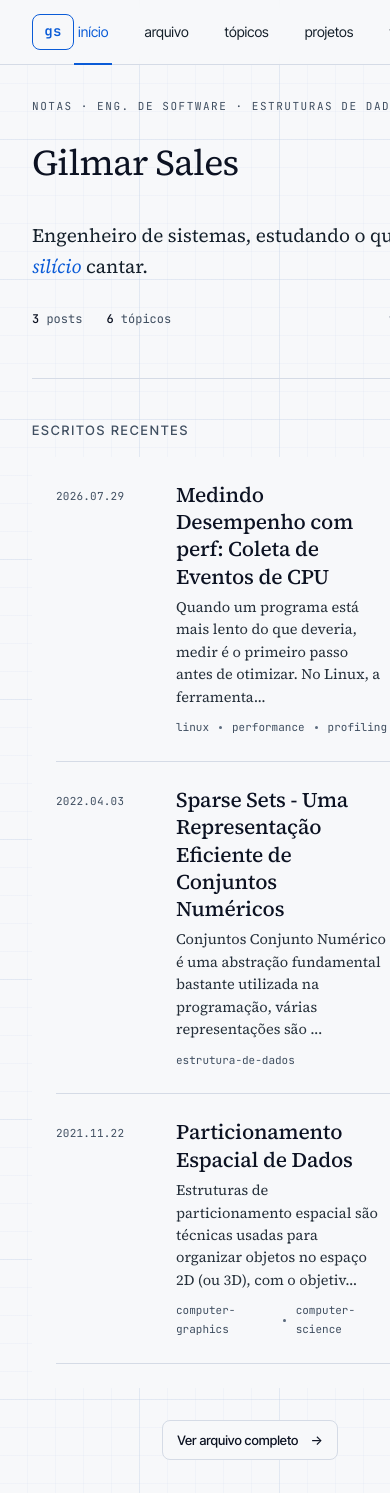
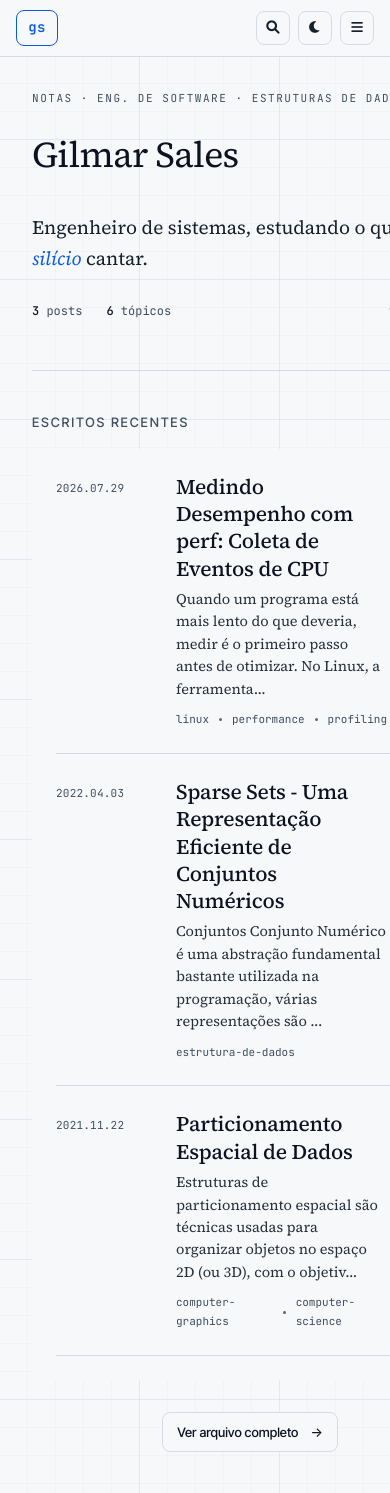
Before and after one commit to gilmar-sales/gilmar-sales.github.io, a Jekyll site: the page built from index.html, in a window 390 px wide. Built offline with Jekyll 4.4.1, drawn with Linux system fonts in a browser that asks for light colours; the list of posts is cut into pages by our own code.

Commit message:
feat(nav): implement mobile navigation menu with toggle functionality
- Added a responsive mobile navigation menu with a toggle button for better accessibility.
- Enhanced CSS styles for the navigation layout, including grid areas for brand and tools.
- Introduced backdrop for the mobile menu to improve user experience when the menu is open.
- Implemented JavaScript functionality to handle menu opening/closing and backdrop interactions.
- Updated existing styles to ensure compatibility with the new mobile navigation design.

```diff
--- a/_layouts/default.html
+++ b/_layouts/default.html
@@ -58,12 +58,12 @@
         />
     </head>
     <body class="grid paper">
-        <nav class="nav">
-            <div style="display: flex; align-items: center; gap: 16px;">
+        <nav class="nav" id="site-nav">
+            <div class="nav-brand-wrap">
                 <a href="/" class="nav-brand">gs</a>
                 <div class="nav-name">gilmar-sales</div>
             </div>
-            <nav>
+            <nav class="nav-menu" id="nav-menu" aria-label="Seções">
                 <a href="/" {% if page.url == "/" %}class="active"{% endif %}>início</a>
                 <a href="/archive/" {% if page.url == "/archive/" %}class="active"{% endif %}>arquivo</a>
                 <a href="/topics/" {% if page.url == "/topics/" or page.url contains "/topics/" %}class="active"{% endif %}>tópicos</a>
@@ -100,12 +100,21 @@
                         <span class="tip-keys" data-keys="mod+shift+l"></span>
                     </span>
                 </button>
+                <button
+                    class="icon-btn nav-menu-toggle"
+                    id="nav-menu-toggle"
+                    type="button"
+                    aria-label="Abrir menu"
+                    aria-expanded="false"
+                    aria-controls="nav-menu"
+                >
+                    <i class="fas fa-bars" aria-hidden="true" data-icon="open"></i>
+                    <i class="fas fa-times" aria-hidden="true" data-icon="close"></i>
+                </button>
             </div>
-            <div
-                class="nav-progress-bar"
-                id="nav-progress-bar"
-            ></div>
+            <div class="nav-progress-bar" id="nav-progress-bar"></div>
         </nav>
+        <div class="nav-backdrop" id="nav-backdrop" aria-hidden="true"></div>
         <div class="container scroll">
             <div class="content ">{{ content }}</div>
             {% include search.html %}
@@ -193,12 +202,77 @@
                     toggleTheme();
                 });
 
+                // Mobile nav menu
+                var siteNav = document.getElementById("site-nav");
+                var navToggle = document.getElementById("nav-menu-toggle");
+                var navBackdrop = document.getElementById("nav-backdrop");
+                var navMenu = document.getElementById("nav-menu");
+
+                function isMobileNav() {
+                    return window.matchMedia("(max-width: 960px)").matches;
+                }
+
+                function setNavOpen(open) {
+                    if (!siteNav) return;
+                    siteNav.classList.toggle("nav-open", open);
+                    document.body.classList.toggle(
+                        "nav-menu-open",
+                        open && isMobileNav(),
+                    );
+                    if (navToggle) {
+                        navToggle.setAttribute(
+                            "aria-expanded",
+                            open ? "true" : "false",
+                        );
+                        navToggle.setAttribute(
+                            "aria-label",
+                            open ? "Fechar menu" : "Abrir menu",
+                        );
+                    }
+                    if (navBackdrop) {
+                        navBackdrop.classList.toggle("is-visible", open);
+                        navBackdrop.setAttribute(
+                            "aria-hidden",
+                            open ? "false" : "true",
+                        );
+                    }
+                }
+
+                if (navToggle) {
+                    navToggle.addEventListener("click", function () {
+                        setNavOpen(!siteNav.classList.contains("nav-open"));
+                    });
+                }
+                if (navBackdrop) {
+                    navBackdrop.addEventListener("click", function () {
+                        setNavOpen(false);
+                    });
+                }
+                if (navMenu) {
+                    navMenu.querySelectorAll("a").forEach(function (link) {
+                        link.addEventListener("click", function () {
+                            if (isMobileNav()) setNavOpen(false);
+                        });
+                    });
+                }
+
                 document.addEventListener("keydown", function (e) {
                     if (!(e.ctrlKey || e.metaKey) || !e.shiftKey) return;
                     if (e.key.toLowerCase() !== "l") return;
                     if (isTypingTarget(e.target)) return;
                     e.preventDefault();
                     toggleTheme();
+                });
+
+                document.addEventListener("keydown", function (e) {
+                    if (e.key !== "Escape") return;
+                    if (siteNav && siteNav.classList.contains("nav-open")) {
+                        setNavOpen(false);
+                    }
+                });
+
+                window.addEventListener("resize", function () {
+                    if (!isMobileNav()) setNavOpen(false);
                 });
 
                 // Language toggle (placeholder for future i18n)
--- a/css/mobile.css
+++ b/css/mobile.css
@@ -4,16 +4,125 @@
 
 /* Narrow / tablet: collapse home sidebar + article chrome */
 @media screen and (max-width: 960px) {
+    /* Compact topbar: brand + tools + menu sheet */
+    .nav {
+        display: grid;
+        grid-template-columns: 1fr auto;
+        grid-template-areas:
+            "brand tools"
+            "menu menu";
+        align-items: center;
+        gap: 0;
+        padding: 10px 16px;
+        row-gap: 0;
+    }
+
+    .nav-brand-wrap {
+        grid-area: brand;
+        gap: 12px;
+    }
+
+    .nav .tools {
+        grid-area: tools;
+        justify-self: end;
+    }
+
+    .nav-name {
+        display: none;
+    }
+
+    .nav-menu-toggle,
+    .icon-btn.nav-menu-toggle {
+        display: inline-flex;
+    }
+
+    .nav.nav-open {
+        background: var(--paper);
+        z-index: 45;
+    }
+
+    .nav > .nav-menu {
+        grid-area: menu;
+        display: none;
+        flex-direction: column;
+        gap: 0;
+        margin: 10px -16px -10px;
+        padding: 8px 12px 14px;
+        border-top: 1px solid var(--rule);
+        background: var(--paper);
+        font-size: 15px;
+    }
+
+    .nav.nav-open > .nav-menu {
+        display: flex;
+    }
+
+    .nav-menu a {
+        display: flex;
+        align-items: center;
+        justify-content: space-between;
+        padding: 14px 10px;
+        border-radius: 8px;
+        color: var(--ink-2);
+    }
+
+    .nav-menu a:hover,
+    .nav-menu a:active {
+        background: var(--paper-2);
+        color: var(--ink);
+    }
+
+    .nav-menu a.active {
+        color: var(--accent);
+        background: var(--accent-soft);
+        font-weight: 600;
+    }
+
+    .nav-menu a.active::after {
+        content: none;
+    }
+
+    .nav-menu a.active::before {
+        content: "";
+        width: 6px;
+        height: 6px;
+        border-radius: 50%;
+        background: var(--accent);
+        order: 1;
+        margin-left: auto;
+    }
+
+    .nav-backdrop {
+        display: none;
+        position: fixed;
+        inset: 0;
+        top: 0;
+        z-index: 35;
+        margin: 0;
+        padding: 0;
+        border: 0;
+        background: color-mix(in oklab, var(--ink) 28%, transparent);
+        opacity: 0;
+        pointer-events: none;
+        transition: opacity 0.2s ease;
+    }
+
+    .nav-backdrop.is-visible {
+        display: block;
+        opacity: 1;
+        pointer-events: auto;
+    }
+
+    body.nav-menu-open {
+        overflow: hidden;
+    }
+
     .home {
         display: grid;
         grid-template-columns: 1fr;
     }
 
     aside.side {
-        display: none;
-    }
-
-    .nav-name {
         display: none;
     }
 
@@ -206,9 +315,7 @@
         top: auto;
         bottom: 0;
     }
-}
 
-@media screen and (max-width: 960px) {
     .taxonomy-list,
     .archive {
         padding: 32px 20px 64px;
--- a/css/tokens.css
+++ b/css/tokens.css
@@ -112,21 +112,42 @@
     text-decoration: none;
 }
 
-.nav-name {
-    font-family: var(--font-mono);
-    font-size: 11px;
-    color: var(--ink-3);
-    letter-spacing: 0.04em;
+.nav-brand-wrap {
+    display: flex;
+    align-items: center;
+    gap: 16px;
+    min-width: 0;
 }
 
-.nav nav {
+.nav-menu-toggle,
+.nav-backdrop {
+    display: none;
+}
+
+.icon-btn.nav-menu-toggle {
+    display: none;
+}
+
+.nav-menu-toggle [data-icon="close"] {
+    display: none;
+}
+
+.nav.nav-open .nav-menu-toggle [data-icon="open"] {
+    display: none;
+}
+
+.nav.nav-open .nav-menu-toggle [data-icon="close"] {
+    display: inline-block;
+}
+
+.nav-menu {
     display: flex;
     gap: 28px;
     font-family: var(--font-sans);
     font-size: 14px;
 }
 
-.nav nav a {
+.nav-menu a {
     color: var(--ink-2);
     text-decoration: none;
     padding: 6px 4px;
@@ -134,15 +155,15 @@
     transition: color 0.15s;
 }
 
-.nav nav a:hover {
+.nav-menu a:hover {
     color: var(--ink);
 }
 
-.nav nav a.active {
+.nav-menu a.active {
     color: var(--accent);
 }
 
-.nav nav a.active::after {
+.nav-menu a.active::after {
     content: "";
     position: absolute;
     left: 0;
```
